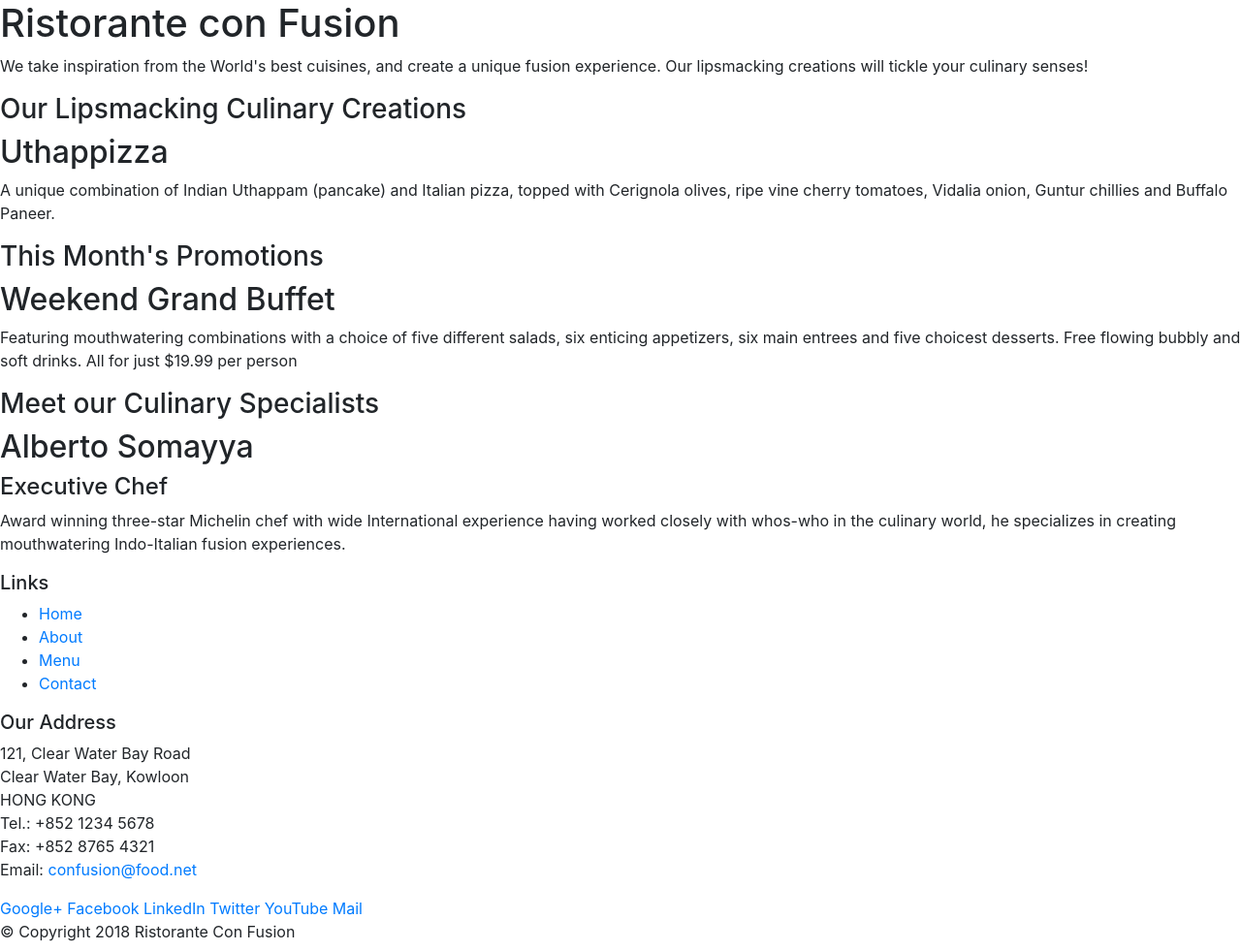
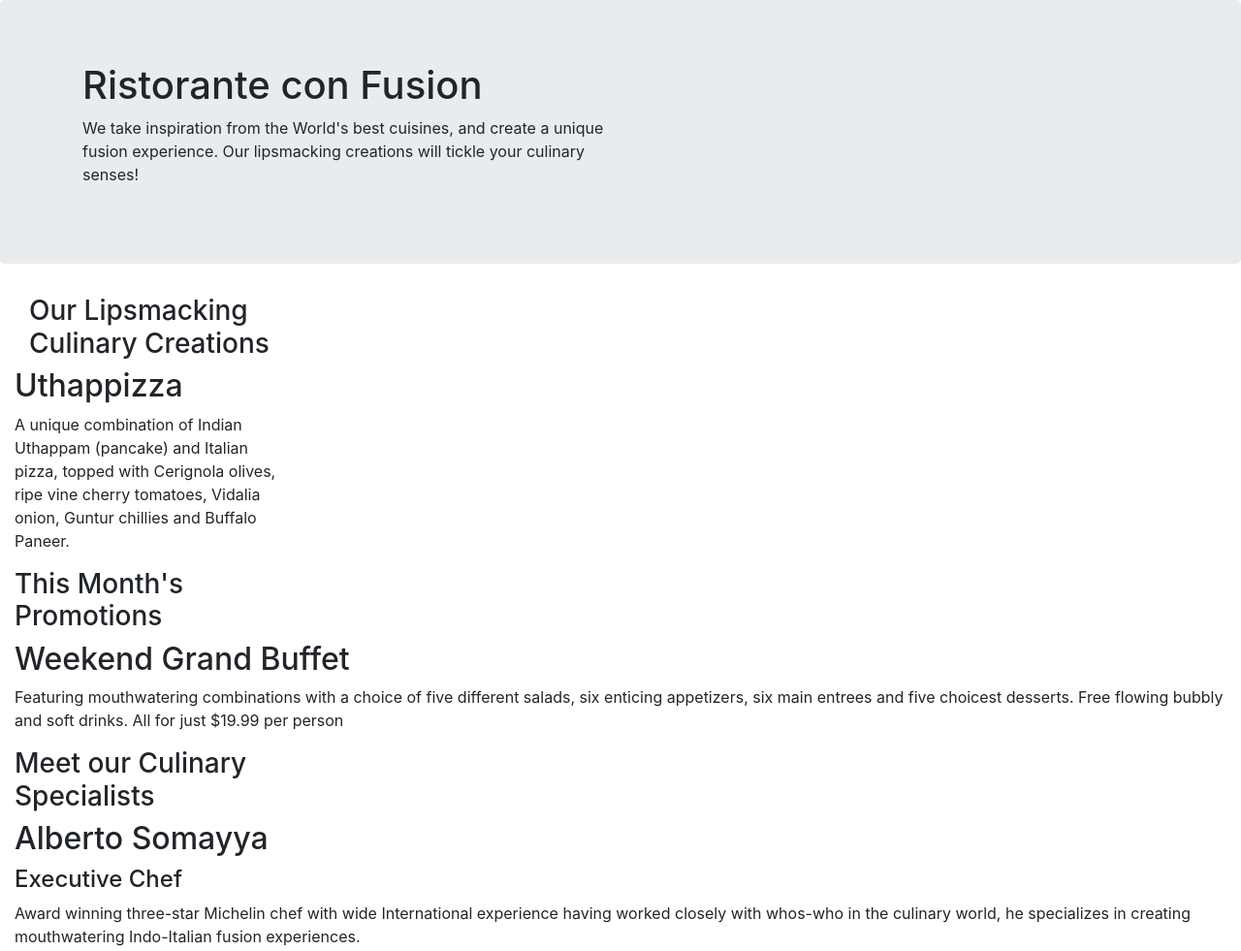
Before and after one commit to Binguni19Edirisuriya/FullStackWeb_React, a website: page index.html in a window 1280 px wide. Shown: the top 981 px of the page at 97% size. Drawn offline with nearby package versions, Linux system fonts and the light colour scheme.

Commit message:
Bootstrap part 1

```diff
--- a/index.html
+++ b/index.html
@@ -14,22 +14,22 @@
 
 <body>
 
-    <header>
-        <div>
-            <div>
-                <div>
+    <header class="jumbotron">
+        <div class= "container">
+            <div class= "row">
+                <div class="col-12 col-sm-6">
                     <h1>Ristorante con Fusion</h1>
                     <p>We take inspiration from the World's best cuisines, and create a unique fusion experience. Our lipsmacking creations will tickle your culinary senses!</p>
                 </div>
-                <div>
+                <div class="col-12 col-sm">
                 </div>
             </div>
         </div>
     </header>
 
     <div>
-        <div>
-            <div>
+        <div class="col-12 col-sm-4 order-sm-last col-md-3">
+            <div class= "col col-sm order-sm-first col-md">
                 <h3>Our Lipsmacking Culinary Creations</h3>
             </div>
             <div>
@@ -40,20 +40,20 @@
 
 
         <div>
-            <div>
+            <div class="col-12 col-sm-4 col-md-3">
                 <h3>This Month's Promotions</h3>
             </div>
-            <div>
+            <div class= "col col-sm col-md">
                 <h2>Weekend Grand Buffet</h2>
                 <p>Featuring mouthwatering combinations with a choice of five different salads, six enticing appetizers, six main entrees and five choicest desserts. Free flowing bubbly and soft drinks. All for just $19.99 per person </p>
             </div>
         </div>
 
         <div>
-            <div>
+            <div class="col-12 col-sm-4 order-sm-last col-md-3">
                 <h3>Meet our Culinary Specialists</h3>
             </div>
-            <div>
+            <div class= "col col-sm order-sm-first col-md">
                 <h2>Alberto Somayya</h2>
                 <h4>Executive Chef</h4>
                 <p>Award winning three-star Michelin chef with wide International experience having worked closely with whos-who in the culinary world, he specializes in creating mouthwatering Indo-Italian fusion experiences. </p>
@@ -62,9 +62,9 @@
     </div>
 
     <footer>
-        <div>
-            <div>
-                <div>
+        <div class="container">
+            <div class = "row">
+                <div class="col-4 offset-1 col-sm-2">
                     <h5>Links</h5>
                     <ul>
                         <li><a href="#">Home</a></li>
@@ -73,7 +73,7 @@
                         <li><a href="#">Contact</a></li>
                     </ul>
                 </div>
-                <div>
+                <div class="col-7 col-sm-5">
                     <h5>Our Address</h5>
                     <address>
 		              121, Clear Water Bay Road<br>
@@ -84,7 +84,7 @@
 		              Email: <a href="mailto:confusion@food.net">confusion@food.net</a>
 		           </address>
                 </div>
-                <div>
+                <div class="col-12 col-sm-4">
                     <div>
                         <a href="http://google.com/+">Google+</a>
                         <a href="http://www.facebook.com/profile.php?id=">Facebook</a>
@@ -95,7 +95,7 @@
                     </div>
                 </div>
            </div>
-           <div>
+           <div class="col-auto">
                 <div>
                     <p>© Copyright 2018 Ristorante Con Fusion</p>
                 </div>
```
